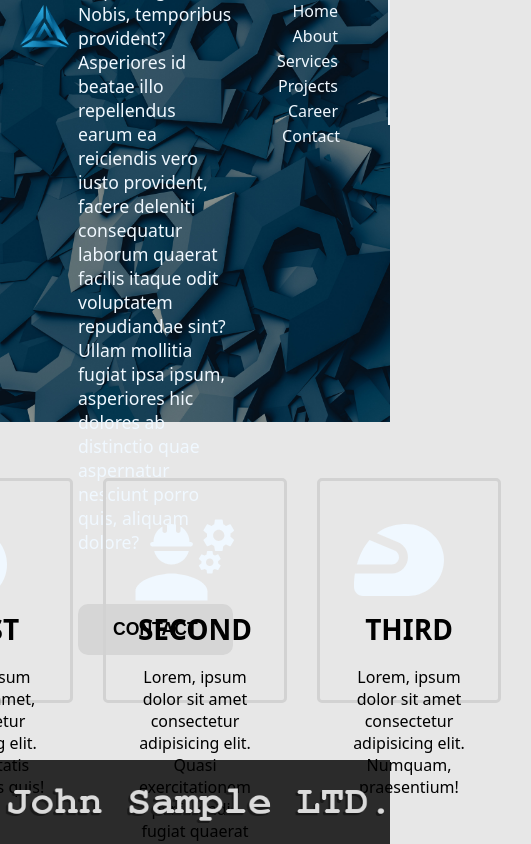
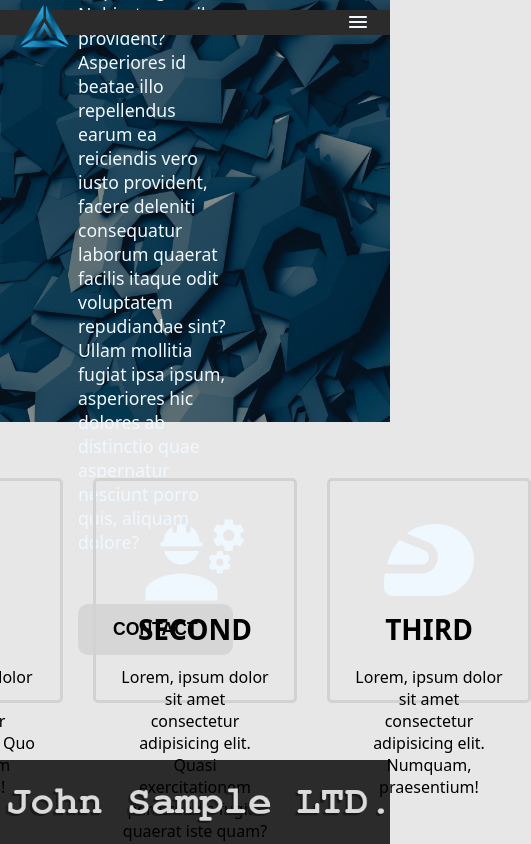
Before and after one commit to raptile666/sample-company-site-react, a React (Create React App) app: page / in a window 390 px wide. Shown: the top 844 px of the page, 531 px wide, since content can reach past the window. Built offline with nearby package versions, Linux system fonts and the light colour scheme; the HTML template or start-up script is replaced by a standard one.

Commit message:
NavBar bugfix

```diff
--- a/src/components/NavBar.js
+++ b/src/components/NavBar.js
@@ -1,23 +1,60 @@
-import React from 'react';
+import React, { useState } from 'react';
 import { Link } from 'react-router-dom';
 import Logo from '../assets/logo.png';
+import { MenuRounded } from '@mui/icons-material';
 import '../styles/NavBar.css'
 
 const NavBar = () => {
+
+  const [hamburgerStyle, setHamburgerStyle] = useState({display: 'none'});
+
+  const clickIn = () => {
+    setHamburgerStyle({display: 'block'});
+  }
+
+  const clickOut = () => {
+    setHamburgerStyle({display: 'none'});
+  }
+
   return (
-    <div className='navbar'>
+    <div>
+
+      <div className='navbar-desktop'>
+          <div className='nav-left'>
+              <img src={Logo} alt="logo" id='logo'/>
+          </div>
+
+          <div className="nav-right">
+              <Link to="/" className='borderLink'>Home</Link>
+              <Link to="/about" className='borderLink'>About</Link>
+              <Link to="/services" className='borderLink'>Services</Link>
+              <Link to="/projects" className='borderLink'>Projects</Link>
+              <Link to="/career" className='borderLink'>Career</Link>
+              <Link to="/contact">Contact</Link>
+          </div>
+      </div>
+
+
+      <div className="navbar-mobile">
+
         <div className='nav-left'>
             <img src={Logo} alt="logo" id='logo'/>
         </div>
 
         <div className="nav-right">
-            <Link to="/" className='borderLink'>Home</Link>
-            <Link to="/about" className='borderLink'>About</Link>
-            <Link to="/services" className='borderLink'>Services</Link>
-            <Link to="/projects" className='borderLink'>Projects</Link>
-            <Link to="/career" className='borderLink'>Career</Link>
+          <MenuRounded onClick={clickIn} />
+          <div className='hamburger' style={hamburgerStyle} onMouseLeave={clickOut} >
+            <Link to="/">Home</Link>
+            <Link to="/about">About</Link>
+            <Link to="/services">Services</Link>
+            <Link to="/projects">Projects</Link>
+            <Link to="/career">Career</Link>
             <Link to="/contact">Contact</Link>
+          </div>
         </div>
+
+      </div>
+
     </div>
   )
 }
--- a/src/styles/NavBar.css
+++ b/src/styles/NavBar.css
@@ -121,7 +121,7 @@
     svg{
         cursor: pointer;
         font-size: 1.5rem;
-        margin-right: 20px;
+        margin: auto 20px;
         color: aliceblue;
     }
 }
```
